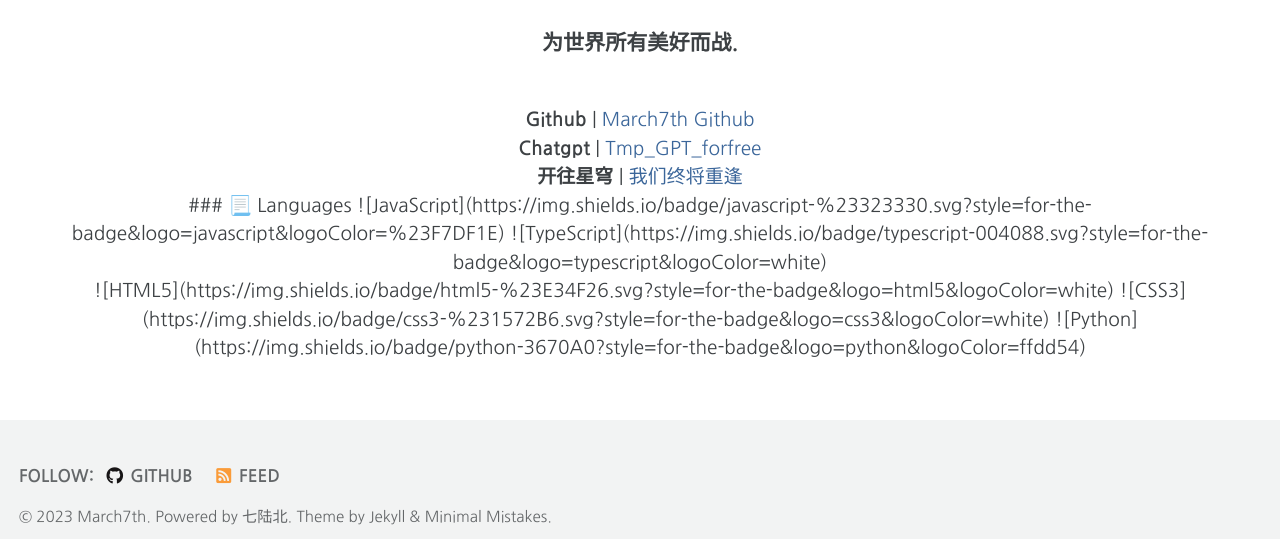
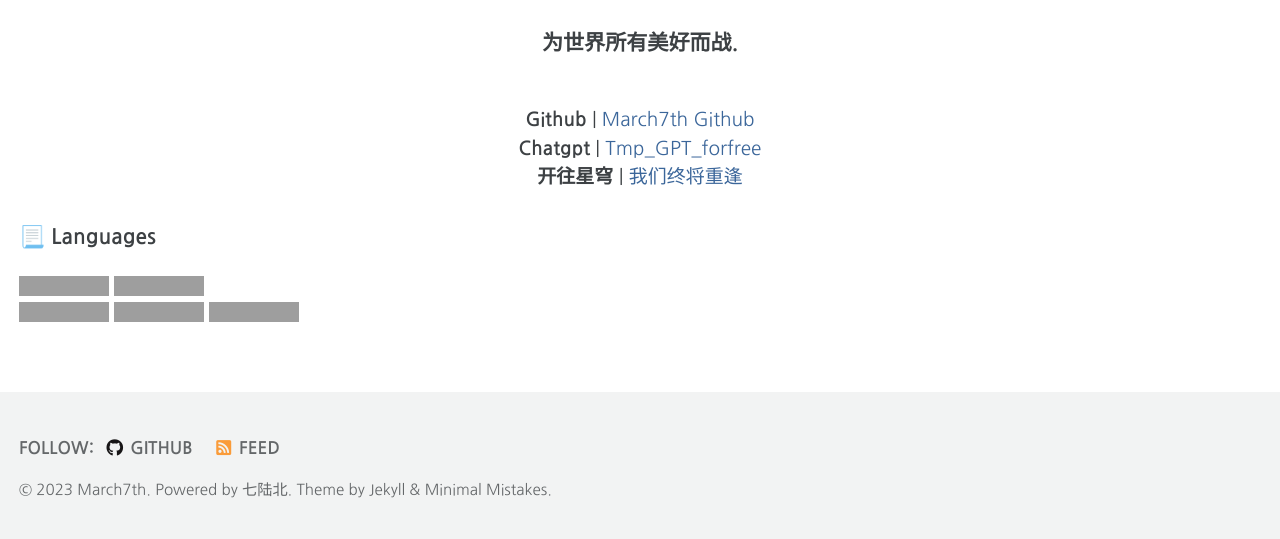
Before and after one commit to Sumalene/Sumalene.github.io, a Jekyll site: the page built from _pages/about.md, in a window 1280 px wide. Shown: the part 508-1047 px from the top of the page. Built offline with Jekyll 4.4.1, drawn with Linux system fonts in a browser that asks for light colours; cached includes are drawn as plain includes; grey boxes are pictures that could not be loaded.

Commit message:
Update about.md

```diff
--- a/_pages/about.md
+++ b/_pages/about.md
@@ -17,6 +17,8 @@
 <span><strong>Chatgpt</strong> | <a href="https://p.v50.ltd/#/chat/1002">Tmp_GPT_forfree</a></span><br>
 <span><strong>开往星穹</strong> | <a href="https://travellings.cn/go.html">我们终将重逢</a></span><br>
 
+</div>
+
 ### 📃 Languages
 
 ![JavaScript](https://img.shields.io/badge/javascript-%23323330.svg?style=for-the-badge&logo=javascript&logoColor=%23F7DF1E)
@@ -24,7 +26,3 @@
 ![HTML5](https://img.shields.io/badge/html5-%23E34F26.svg?style=for-the-badge&logo=html5&logoColor=white)
 ![CSS3](https://img.shields.io/badge/css3-%231572B6.svg?style=for-the-badge&logo=css3&logoColor=white)
 ![Python](https://img.shields.io/badge/python-3670A0?style=for-the-badge&logo=python&logoColor=ffdd54)
-
-
-
-</div>
```
